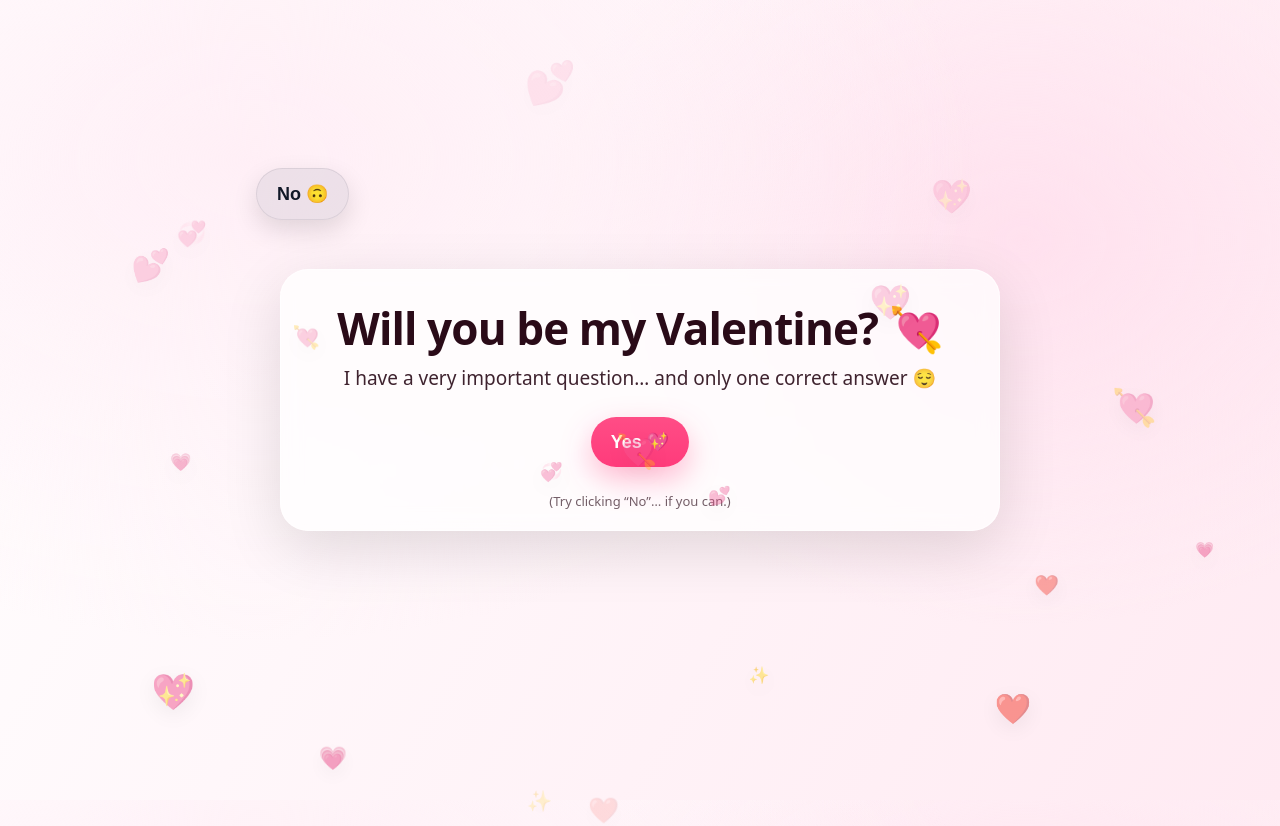
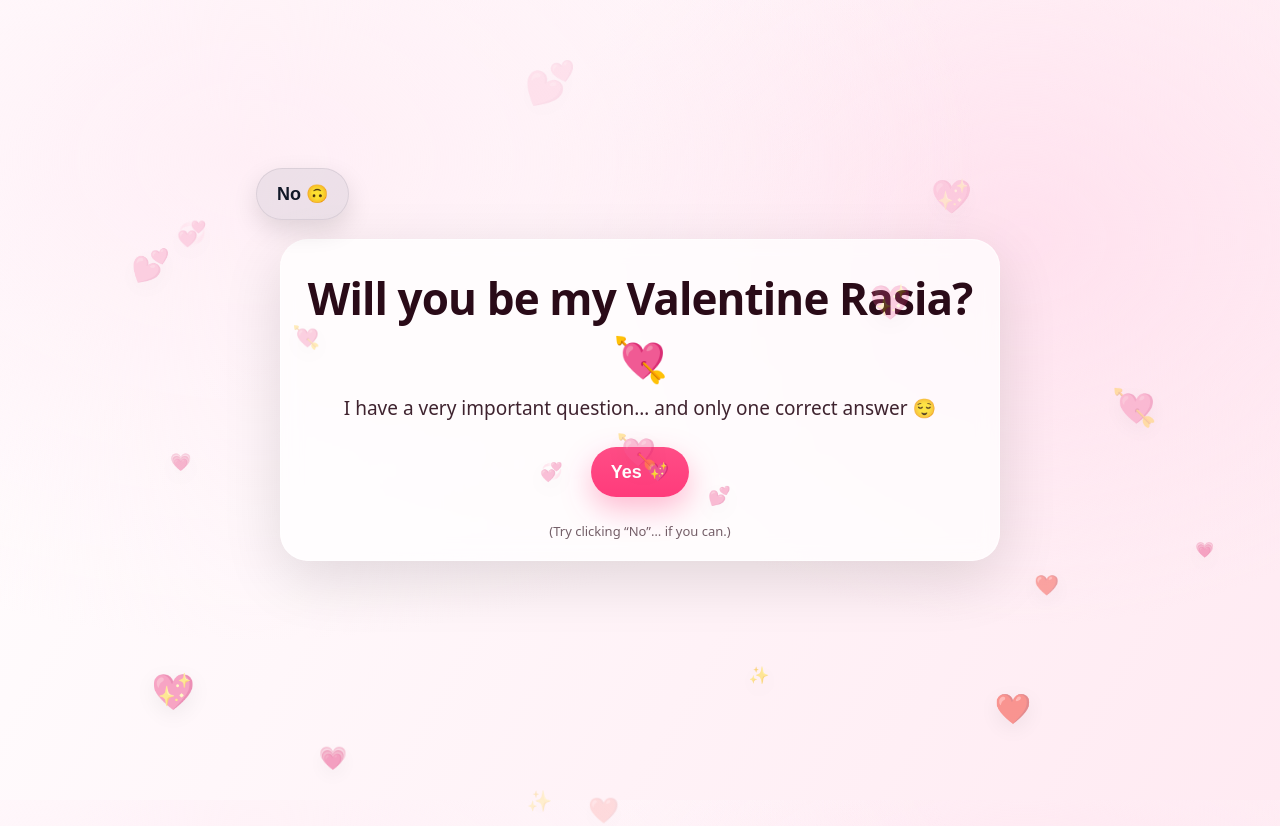
Before and after one commit to dwang6524/WillYouBeMyValentines-, a plain HTML site: page index.html in a window 1280 px wide. Drawn offline with Linux system fonts and the light colour scheme.

Commit message:
Update index.html

```diff
--- a/index.html
+++ b/index.html
@@ -176,7 +176,7 @@
 <body>
   <div class="wrap" id="wrap">
     <div class="card">
-      <h1>Will you be my Valentine? 💘</h1>
+      <h1>Will you be my Valentine Rasia? 💘</h1>
       <p>
         I have a very important question… and only one correct answer 😌
       </p>
```
